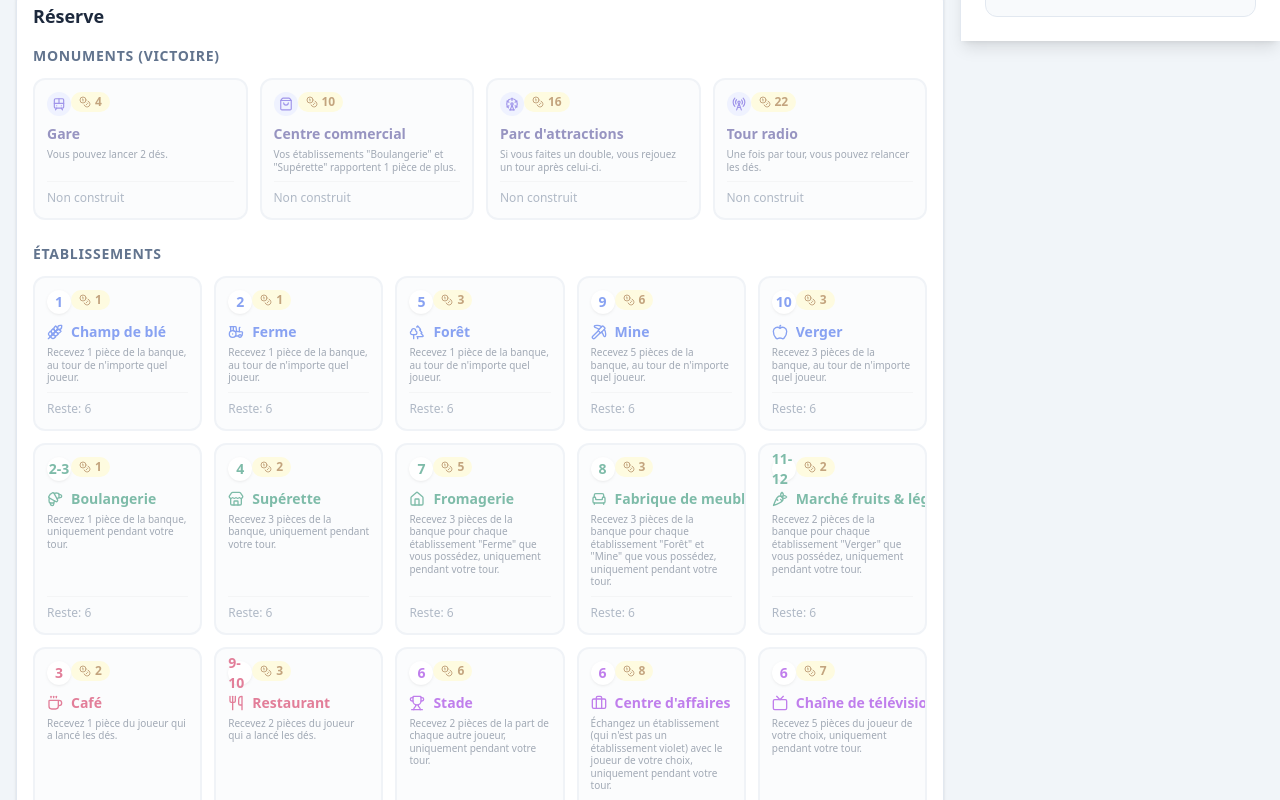
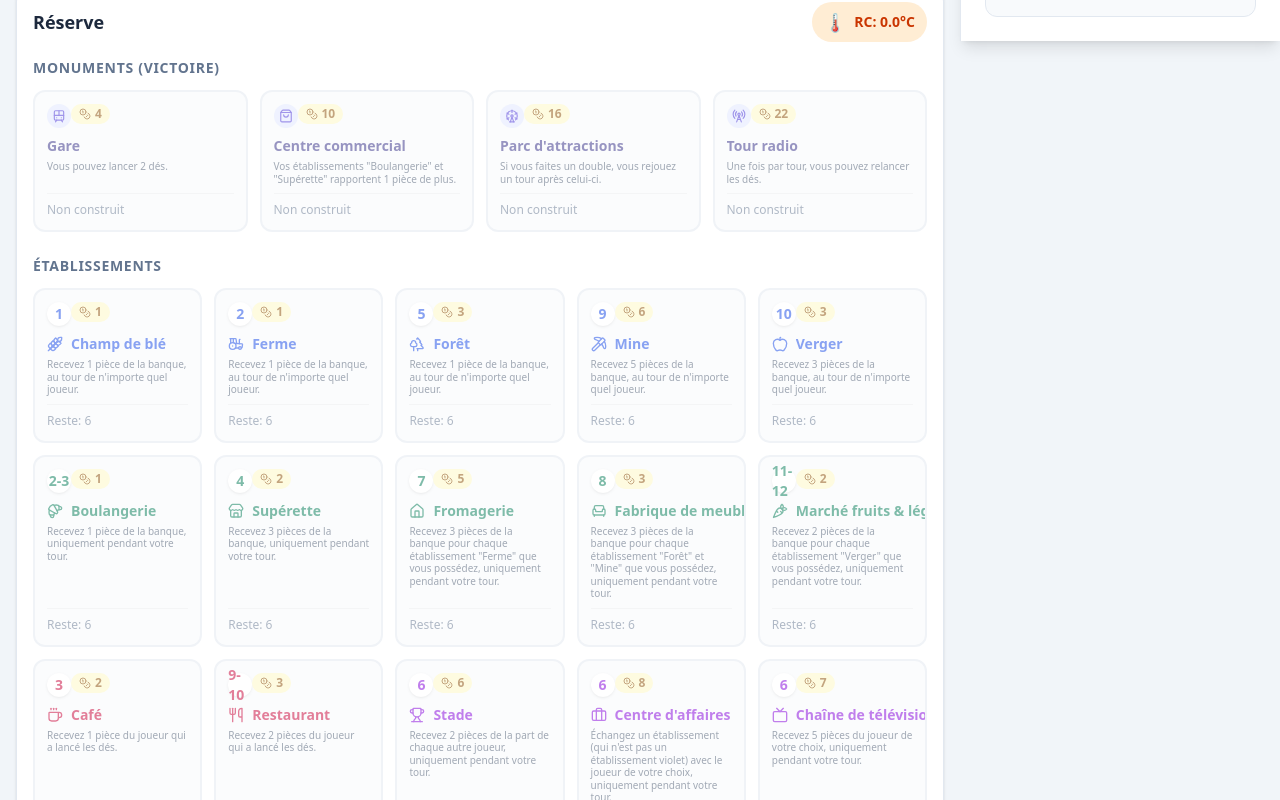
Before and after one commit to Axel1209/Miniville, a React (Vite) app: page / in a window 1280 px wide. Both pictures are taken after a click on the button "Lancer la partie". Shown: the part 374-1174 px from the top of the page. Built offline with nearby package versions, Linux system fonts and the light colour scheme.

Commit message:
Refactor Supply component layout and styling

```diff
--- a/src/components/Board.tsx
+++ b/src/components/Board.tsx
@@ -25,8 +25,14 @@ export const Board: React.FC<BoardProps> = ({ gameState, setGameState }) => {
         </div>
 
         {/* Supply */}
-        <div className="bg-white rounded-2xl shadow-sm p-4 border border-slate-200 flex-1">
-          <h2 className="text-lg font-semibold mb-4 text-slate-800">Réserve</h2>
+        <div className="bg-white rounded-2xl shadow-sm p-4 border border-slate-200 flex-1 relative">
+          <div className="flex justify-between items-center mb-4">
+            <h2 className="text-lg font-semibold text-slate-800">Réserve</h2>
+            <div className={`flex items-center gap-2 px-3 py-1.5 rounded-full font-bold text-sm ${(gameState.globalWarming || 0) >= 1.95 ? 'bg-red-100 text-red-700' : 'bg-orange-100 text-orange-700'}`}>
+              <span className="text-lg">🌡️</span>
+              <span>RC: {(gameState.globalWarming || 0).toFixed(1)}°C</span>
+            </div>
+          </div>
           <Supply gameState={gameState} setGameState={setGameState} />
         </div>
 
```
